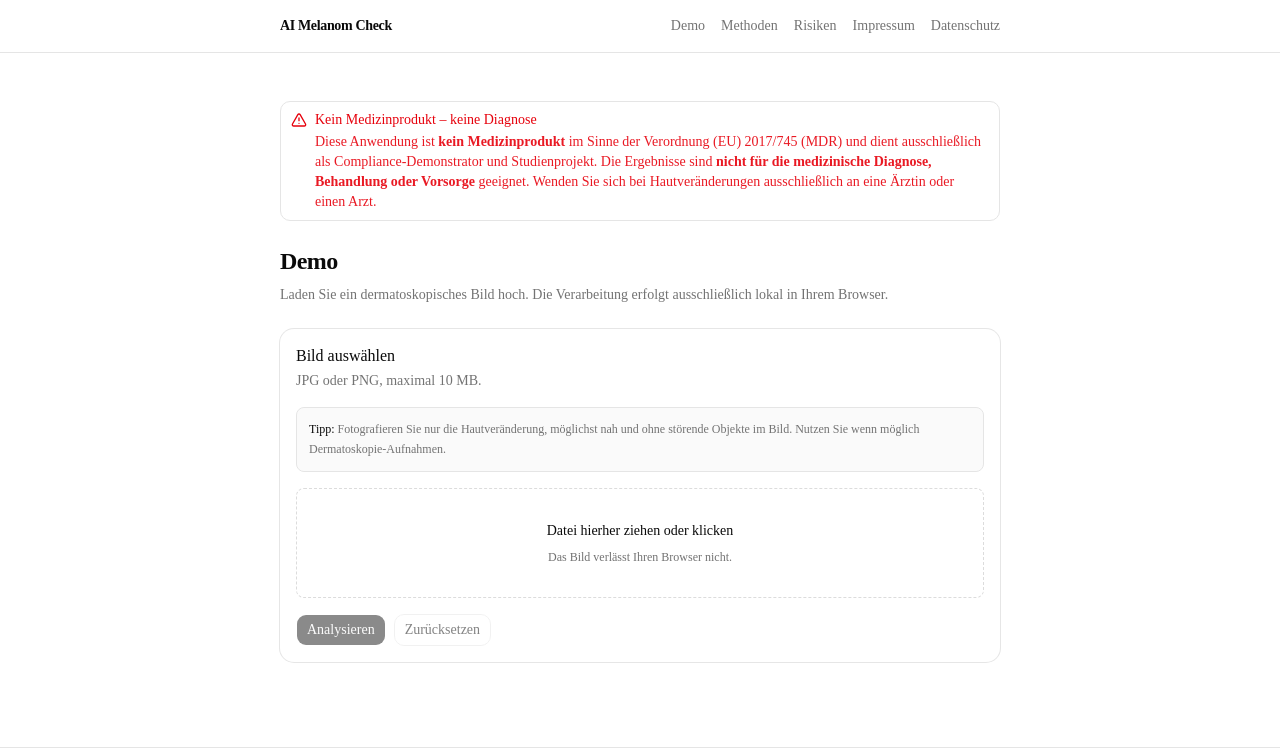
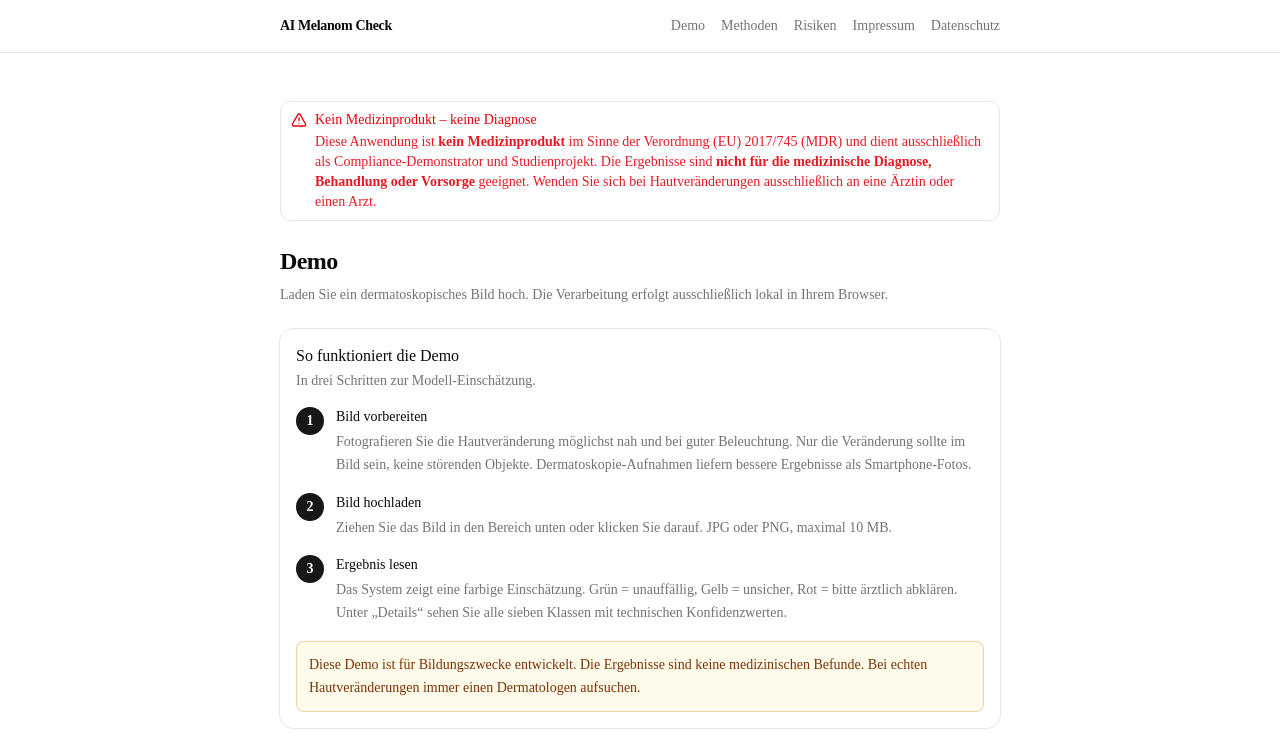
Before and after one commit to kuersatcifci/ai-melanom-check, a Next.js app: page /demo in a window 1280 px wide. Shown: the top 750 px of the page. Built offline with nearby package versions, Linux system fonts and the light colour scheme.

Commit message:
Add onboarding guide and improved landing page

```diff
--- a/src/app/demo/page.tsx
+++ b/src/app/demo/page.tsx
@@ -168,6 +168,74 @@ export default function DemoPage() {
           ausschließlich lokal in Ihrem Browser.
         </p>
       </header>
+
+      <Card>
+        <CardHeader>
+          <CardTitle>So funktioniert die Demo</CardTitle>
+          <CardDescription>
+            In drei Schritten zur Modell-Einschätzung.
+          </CardDescription>
+        </CardHeader>
+        <CardContent className="flex flex-col gap-4">
+          <ol className="flex flex-col gap-4">
+            <li className="flex gap-3">
+              <span
+                aria-hidden="true"
+                className="bg-primary text-primary-foreground flex h-7 w-7 shrink-0 items-center justify-center rounded-full text-sm font-semibold"
+              >
+                1
+              </span>
+              <div className="flex flex-col gap-1">
+                <p className="font-medium">Bild vorbereiten</p>
+                <p className="text-muted-foreground text-sm leading-relaxed">
+                  Fotografieren Sie die Hautveränderung möglichst nah und bei
+                  guter Beleuchtung. Nur die Veränderung sollte im Bild sein,
+                  keine störenden Objekte. Dermatoskopie-Aufnahmen liefern
+                  bessere Ergebnisse als Smartphone-Fotos.
+                </p>
+              </div>
+            </li>
+            <li className="flex gap-3">
+              <span
+                aria-hidden="true"
+                className="bg-primary text-primary-foreground flex h-7 w-7 shrink-0 items-center justify-center rounded-full text-sm font-semibold"
+              >
+                2
+              </span>
+              <div className="flex flex-col gap-1">
+                <p className="font-medium">Bild hochladen</p>
+                <p className="text-muted-foreground text-sm leading-relaxed">
+                  Ziehen Sie das Bild in den Bereich unten oder klicken Sie
+                  darauf. JPG oder PNG, maximal 10 MB.
+                </p>
+              </div>
+            </li>
+            <li className="flex gap-3">
+              <span
+                aria-hidden="true"
+                className="bg-primary text-primary-foreground flex h-7 w-7 shrink-0 items-center justify-center rounded-full text-sm font-semibold"
+              >
+                3
+              </span>
+              <div className="flex flex-col gap-1">
+                <p className="font-medium">Ergebnis lesen</p>
+                <p className="text-muted-foreground text-sm leading-relaxed">
+                  Das System zeigt eine farbige Einschätzung. Grün ={" "}
+                  unauffällig, Gelb = unsicher, Rot = bitte ärztlich abklären.
+                  Unter „Details“ sehen Sie alle sieben Klassen mit
+                  technischen Konfidenzwerten.
+                </p>
+              </div>
+            </li>
+          </ol>
+
+          <p className="rounded-md border border-amber-600/30 bg-amber-50 p-3 text-sm leading-relaxed text-amber-900 dark:border-amber-400/30 dark:bg-amber-950/40 dark:text-amber-50">
+            Diese Demo ist für Bildungszwecke entwickelt. Die Ergebnisse sind
+            keine medizinischen Befunde. Bei echten Hautveränderungen immer
+            einen Dermatologen aufsuchen.
+          </p>
+        </CardContent>
+      </Card>
 
       <Card>
         <CardHeader>
--- a/src/app/page.tsx
+++ b/src/app/page.tsx
@@ -1,5 +1,7 @@
+import Link from "next/link";
 import { DisclaimerBanner } from "@/components/DisclaimerBanner";
 import { CLASSES } from "@/lib/classes";
+import { buttonVariants } from "@/components/ui/button";
 import {
   Card,
   CardContent,
@@ -7,6 +9,24 @@ import {
   CardHeader,
   CardTitle,
 } from "@/components/ui/card";
+
+const STEPS = [
+  {
+    icon: "📤",
+    title: "Bild hochladen",
+    text: "Laden Sie ein Foto einer Hautveränderung hoch. Die Verarbeitung erfolgt vollständig in Ihrem Browser – kein Bild wird übertragen.",
+  },
+  {
+    icon: "🤖",
+    title: "KI analysiert",
+    text: "Ein vortrainiertes Vision-Transformer-Modell klassifiziert das Bild in eine von sieben dermatologischen Kategorien.",
+  },
+  {
+    icon: "🚦",
+    title: "Ergebnis lesen",
+    text: "Sie erhalten eine farbige Einschätzung plus technische Details. Grün, Gelb oder Rot – mit klarer Erklärung was das bedeutet.",
+  },
+];
 
 export default function Home() {
   return (
@@ -24,6 +44,40 @@ export default function Home() {
           übertragen.
         </p>
       </header>
+
+      <section className="flex flex-col gap-4">
+        <h2 className="text-xl font-semibold tracking-tight">
+          Wie funktioniert die App?
+        </h2>
+        <div className="grid gap-4 sm:grid-cols-3">
+          {STEPS.map((step) => (
+            <Card key={step.title}>
+              <CardHeader>
+                <div
+                  aria-hidden="true"
+                  className="text-3xl leading-none"
+                >
+                  {step.icon}
+                </div>
+                <CardTitle>{step.title}</CardTitle>
+              </CardHeader>
+              <CardContent>
+                <p className="text-muted-foreground text-sm leading-relaxed">
+                  {step.text}
+                </p>
+              </CardContent>
+            </Card>
+          ))}
+        </div>
+        <div className="flex justify-center pt-2">
+          <Link
+            href="/demo"
+            className={buttonVariants({ variant: "default", size: "lg" })}
+          >
+            Demo starten
+          </Link>
+        </div>
+      </section>
 
       <Card>
         <CardHeader>
```
